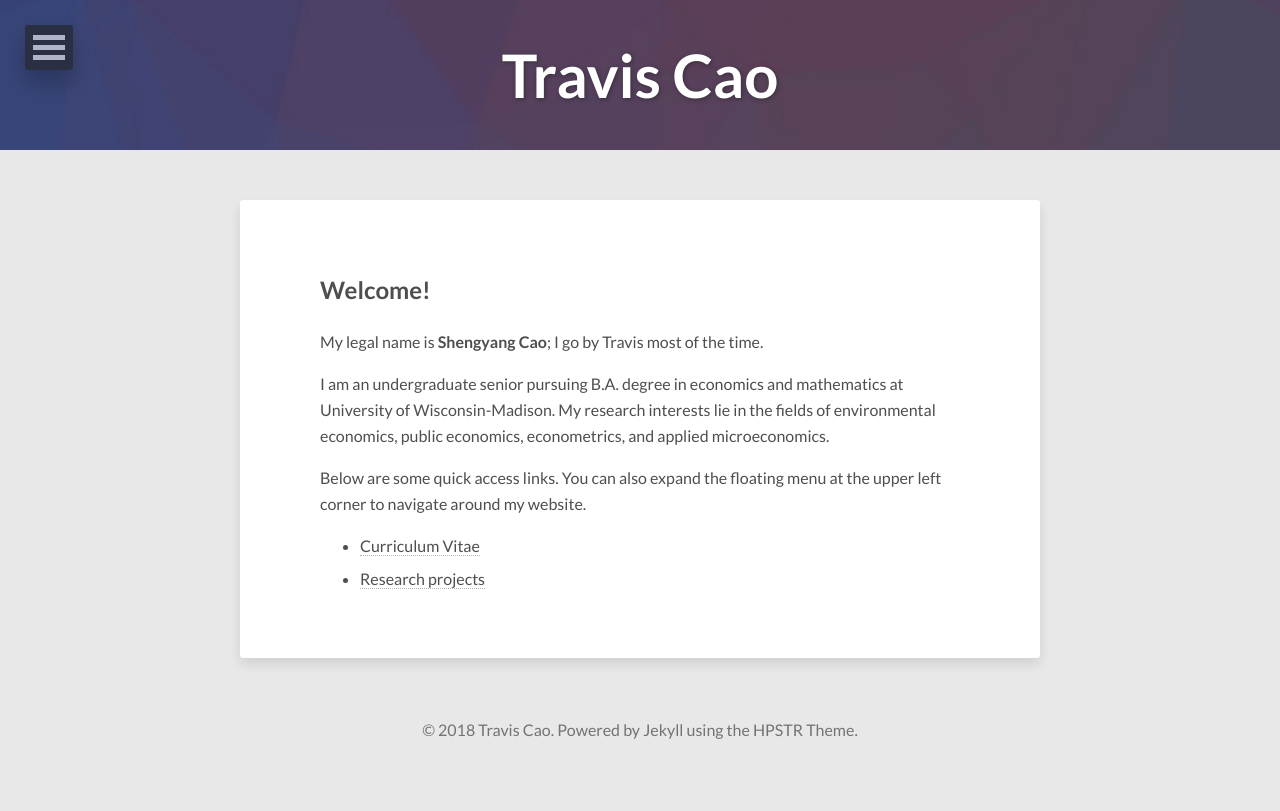
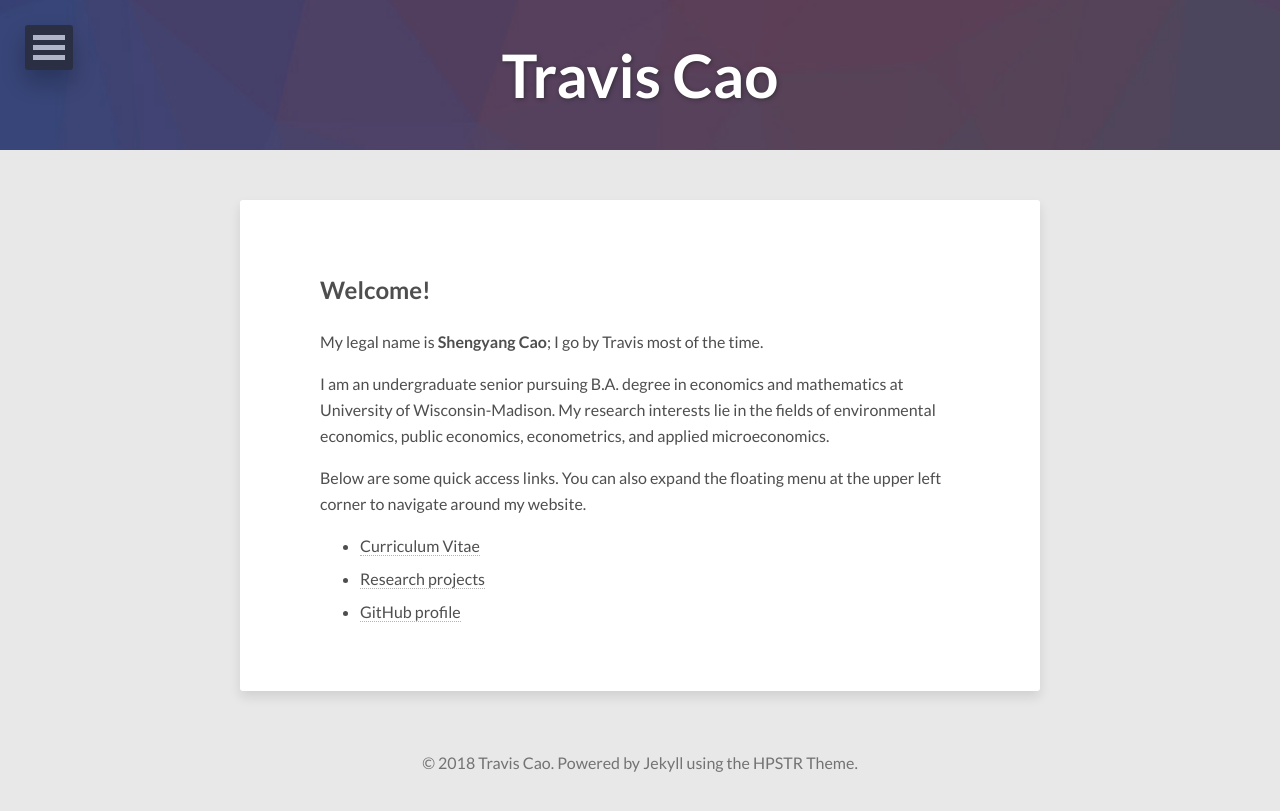
Before and after one commit to scaotravis/scaotravis.github.io, a Jekyll site: the page built from _posts/2018-11-19-homepage.md, in a window 1280 px wide. Shown: the top 811 px of the page. Built offline with Jekyll 4.4.1, drawn with Linux system fonts in a browser that asks for light colours; nearby versions of some CDN libraries.

Commit message:
update homepage

```diff
--- a/_posts/2018-11-19-homepage.md
+++ b/_posts/2018-11-19-homepage.md
@@ -15,3 +15,4 @@ Below are some quick access links. You can also expand the floating menu at the
 
 * [Curriculum Vitae]({{ site.url }}/downloads/cv_shengyang_cao.pdf)
 * [Research projects]({{ site.url }}/research)
+* [GitHub profile](https://github.com/scaotravis/)
```
